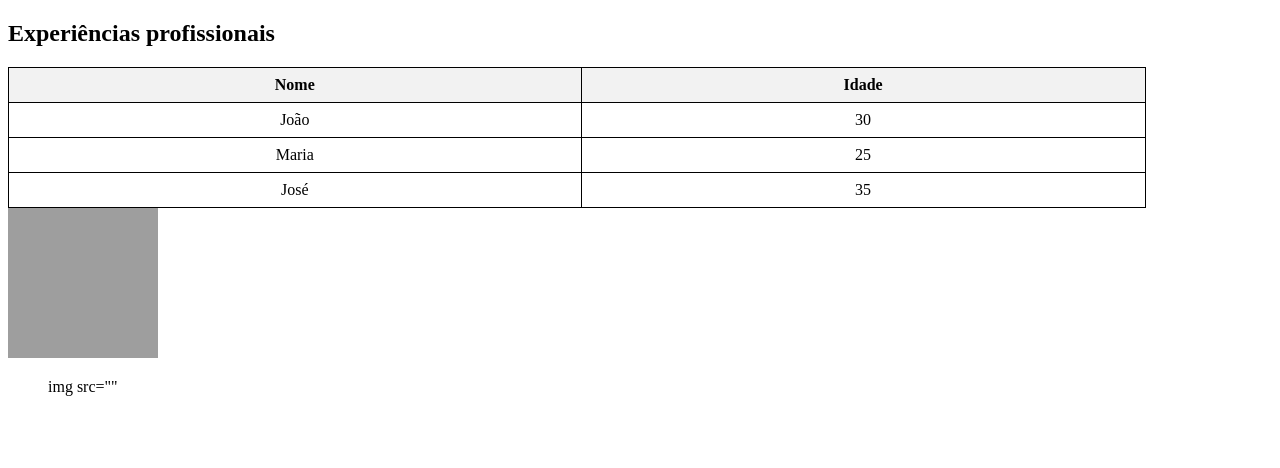
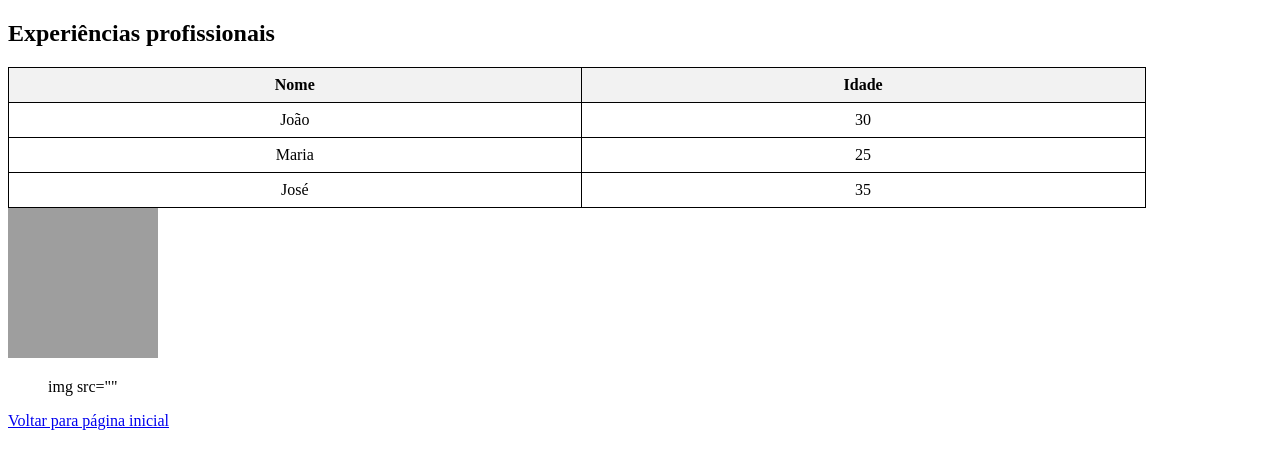
Before and after one commit to Amandaw44/Curr-culo-, a plain HTML site: page experiencia.html in a window 1280 px wide. Drawn offline with Linux system fonts and the light colour scheme; grey boxes are pictures that could not be loaded.

Commit message:
Update experiencia.html

```diff
--- a/experiencia.html
+++ b/experiencia.html
@@ -55,5 +55,7 @@
 
     <img src="https://upload.wikimedia.org/wikipedia/pt/3/39/R2-D2_Droid.png" width="150px" height="150" alt="">
     <figure>img src=""</figure>
+  <a href="index.html">Voltar para página inicial</a>
+
 </body>
 </html>
```
